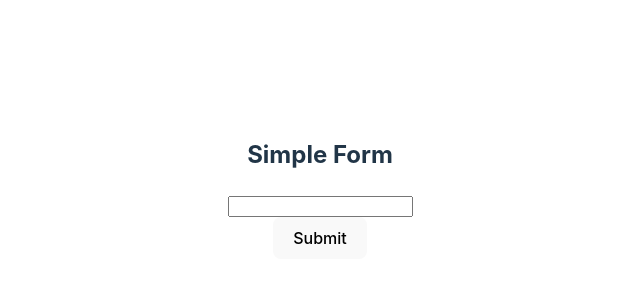
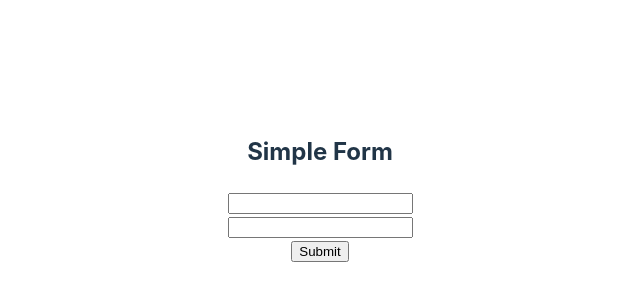
Before and after one commit to atikmahmud482/react2, a React (Vite) app in the folder form-master/: page / in a window 1280 px wide. Shown: the part 212-512 px from the top of the page, without its empty margins (320-960 px from the left). Built offline with nearby package versions, Linux system fonts and the light colour scheme.

Commit message:
module46-1

```diff
--- a/form-master/src/components/SimpleForm/SimpleForm.jsx
+++ b/form-master/src/components/SimpleForm/SimpleForm.jsx
@@ -1,13 +1,20 @@
-import React from "react";
-
 const SimpleForm = () => {
+  const handleSubmit = (e) => {
+    e.preventDefault();
+    console.log(e.target.name.value);
+    console.log(e.target.email.value);
+    // console.log("Form submitted");
+  };
   return (
     <div>
       <h2>Simple Form</h2>
-      <form>
-        <input type="text" />
+      <form onSubmit={handleSubmit}>
+        <input type="text" name="name" />
         <br />
-        <button>Submit</button>
+        <input type="email" name="email" />
+        {/* <input type="text" /> */}
+        <br />
+        <input type="submit" value="Submit" />
       </form>
     </div>
   );
```
